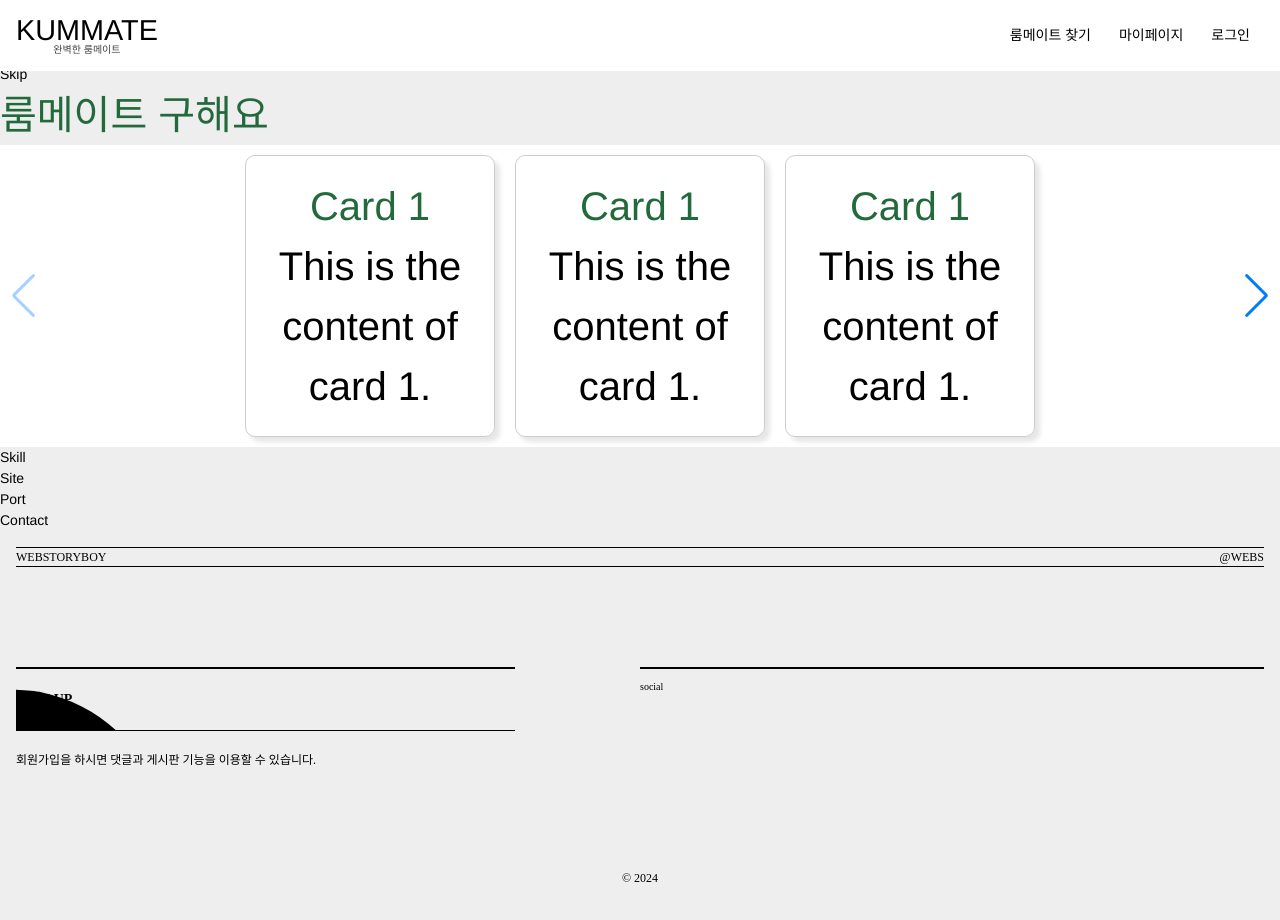
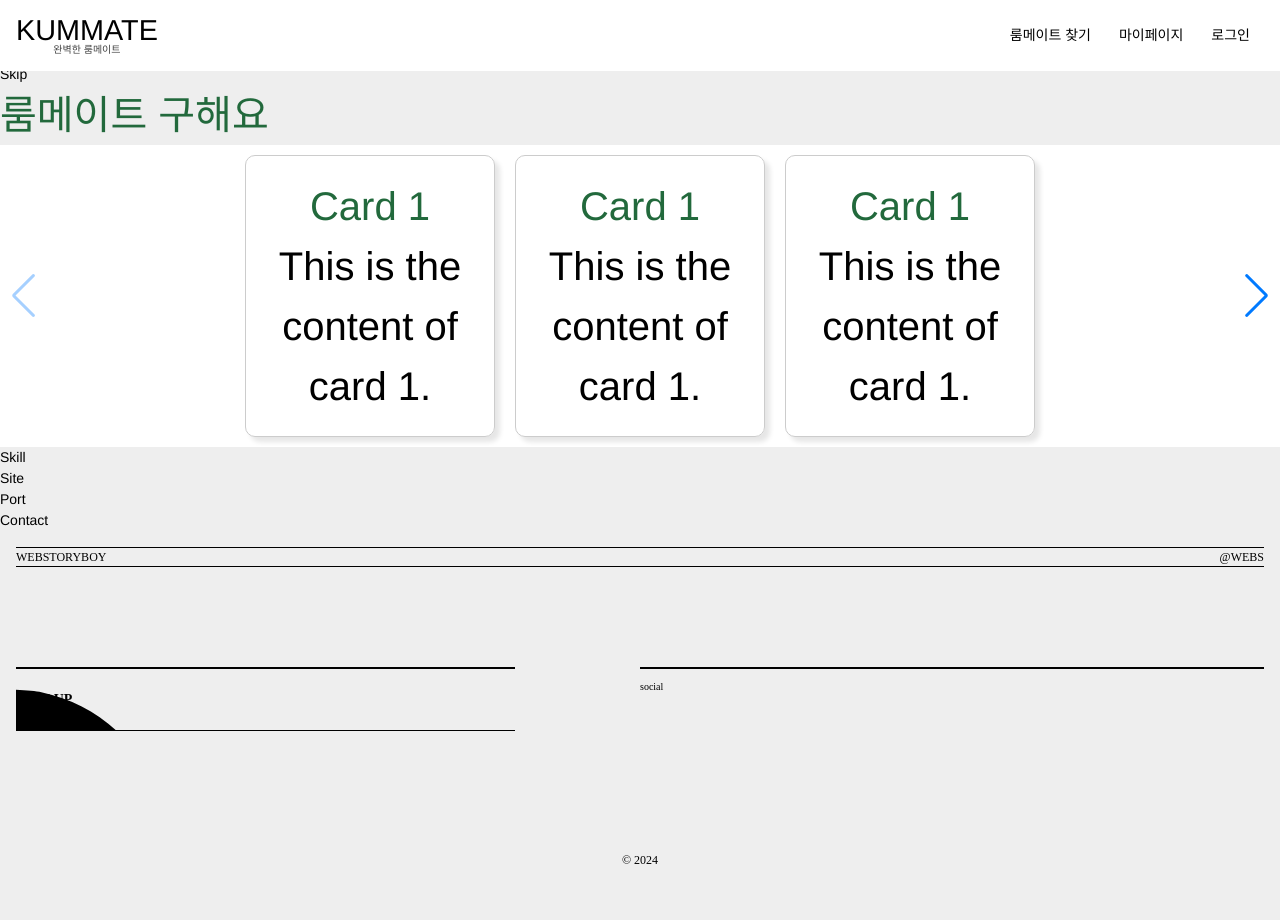
Before and after one commit to sweeetpotaooo/port2023-react, a React (Create React App) app: page / in a window 1280 px wide. Shown: the top 920 px of the page. Built offline with nearby package versions, Linux system fonts and the light colour scheme; a small style sheet from the web is missing; a web font is replaced by a local one.

Commit message:
footer message

```diff
--- a/src/components/Footer.jsx
+++ b/src/components/Footer.jsx
@@ -15,7 +15,7 @@ const Footer = () => {
                         <div className="title">
                             <a href="/">sign up</a>
                         </div>
-                        <p className="desc">회원가입을 하시면 댓글과 게시판 기능을 이용할 수 있습니다.</p>
+                        <p className="desc"></p>
                     </div>
                     <div className="right">
                         <h3>social</h3>
```
